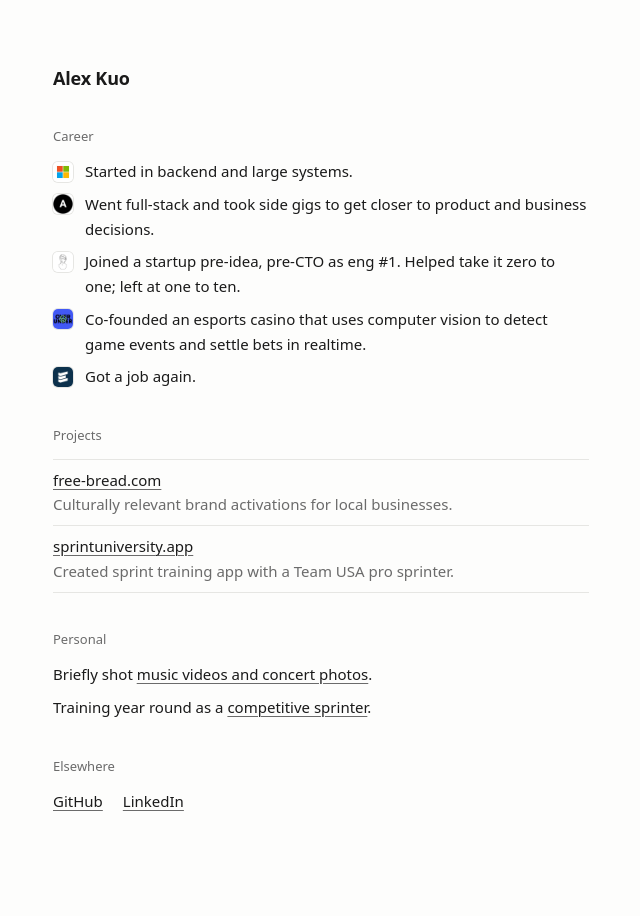
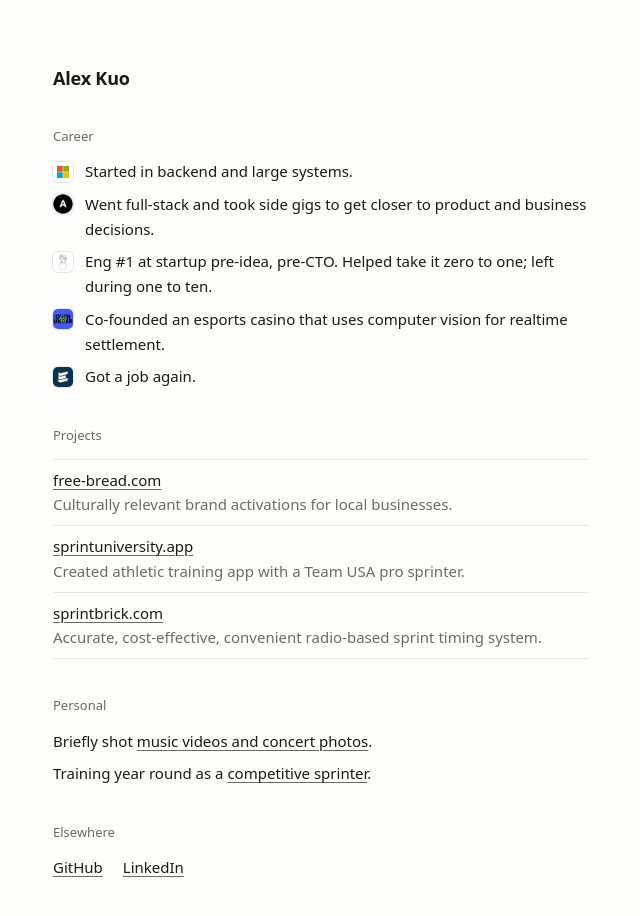
Before and after one commit to alex-sun-kuo/alex-sun-kuo.github.io, a plain HTML site: page index.html in a window 1280 px wide. Shown: the whole page, without its empty margins (319-959 px from the left). Before the commit the page ends 862 px from the top, so only its background shows below. Drawn offline with Linux system fonts and the light colour scheme.

Commit message:
sprintbrick

```diff
--- a/index.html
+++ b/index.html
@@ -18,8 +18,8 @@
       <h2>Career</h2>
       <p><a href="https://www.microsoft.com" target="_blank" rel="noopener noreferrer"><img src="logos/microsoft.jpg" alt="Microsoft" width="20" height="20"></a>Started in backend and large systems.</p>
       <p><a href="https://atrislabs.com" target="_blank" rel="noopener noreferrer"><img src="logos/atris.jpg" alt="Atris Labs" width="20" height="20"></a>Went full-stack and took side gigs to get closer to product and business decisions.</p>
-      <p><a href="https://julius.ai" target="_blank" rel="noopener noreferrer"><img src="logos/julius.jpg" alt="Julius AI" width="20" height="20"></a>Joined a startup pre-idea, pre-CTO as eng #1. Helped take it zero to one; left at one to ten.</p>
-      <p><a href="https://overunder.xyz" target="_blank" rel="noopener noreferrer"><img src="logos/overunder.jpg" alt="Over Under" width="20" height="20"></a>Co-founded an esports casino that uses computer vision to detect game events and settle bets in realtime.</p>
+      <p><a href="https://julius.ai" target="_blank" rel="noopener noreferrer"><img src="logos/julius.jpg" alt="Julius AI" width="20" height="20"></a>Eng #1 at startup pre-idea, pre-CTO. Helped take it zero to one; left during one to ten.</p>
+      <p><a href="https://overunder.xyz" target="_blank" rel="noopener noreferrer"><img src="logos/overunder.jpg" alt="Over Under" width="20" height="20"></a>Co-founded an esports casino that uses computer vision for realtime settlement.</p>
       <p><a href="https://echelonos.com" target="_blank" rel="noopener noreferrer"><img src="logos/echelon.jpg" alt="EchelonOS" width="20" height="20"></a>Got a job again.</p>
     </section>
 
@@ -32,7 +32,11 @@
         </li>
         <li>
           <a href="https://sprintuniversity.app" target="_blank" rel="noopener noreferrer">sprintuniversity.app</a>
-          <span class="muted">Created sprint training app with a Team USA pro sprinter.</span>
+          <span class="muted">Created athletic training app with a Team USA pro sprinter.</span>
+        </li>
+        <li>
+          <a href="https://sprintbrick.com" target="_blank" rel="noopener noreferrer">sprintbrick.com</a>
+          <span class="muted">Accurate, cost-effective, convenient radio-based sprint timing system.</span>
         </li>
       </ul>
     </section>
```
